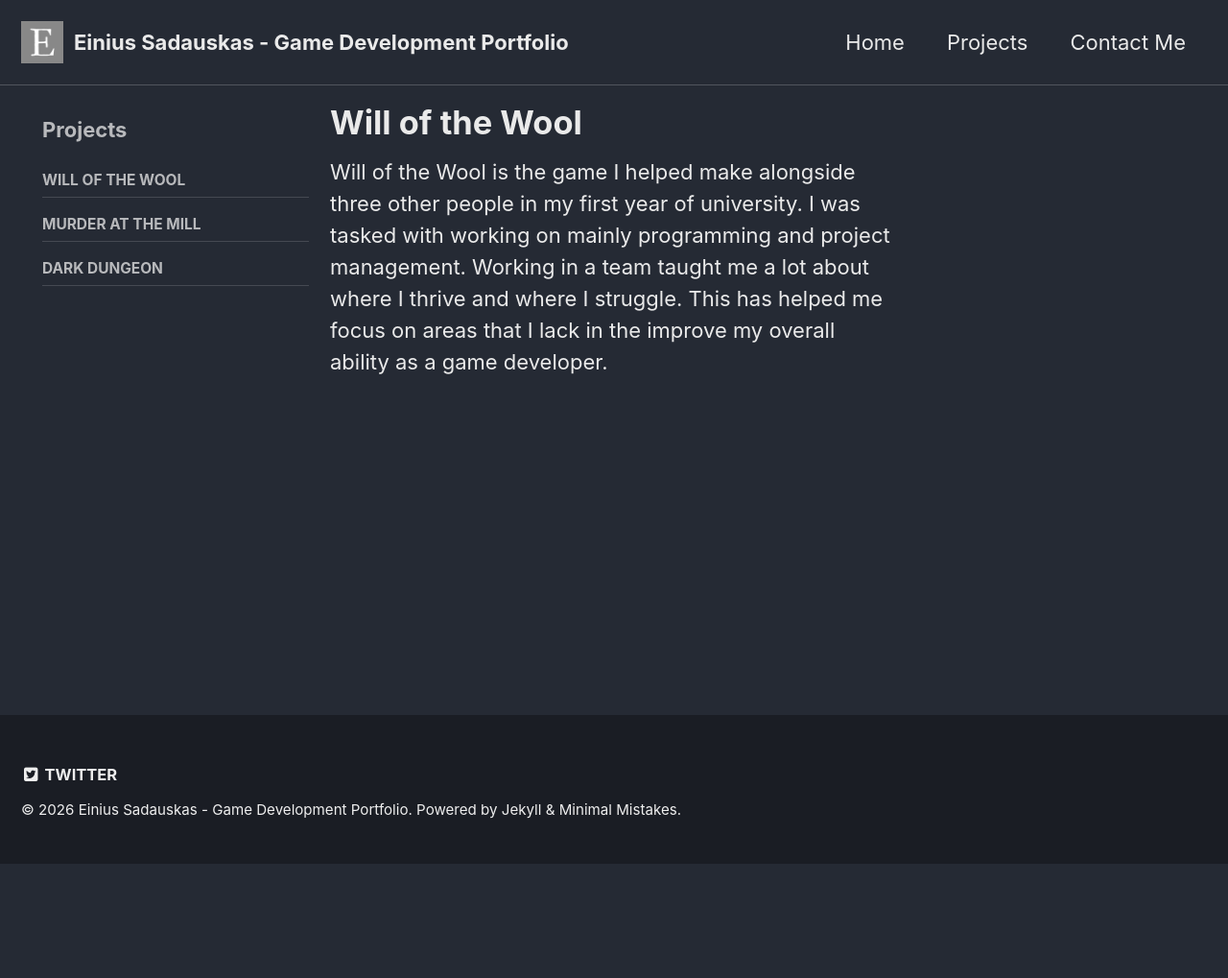
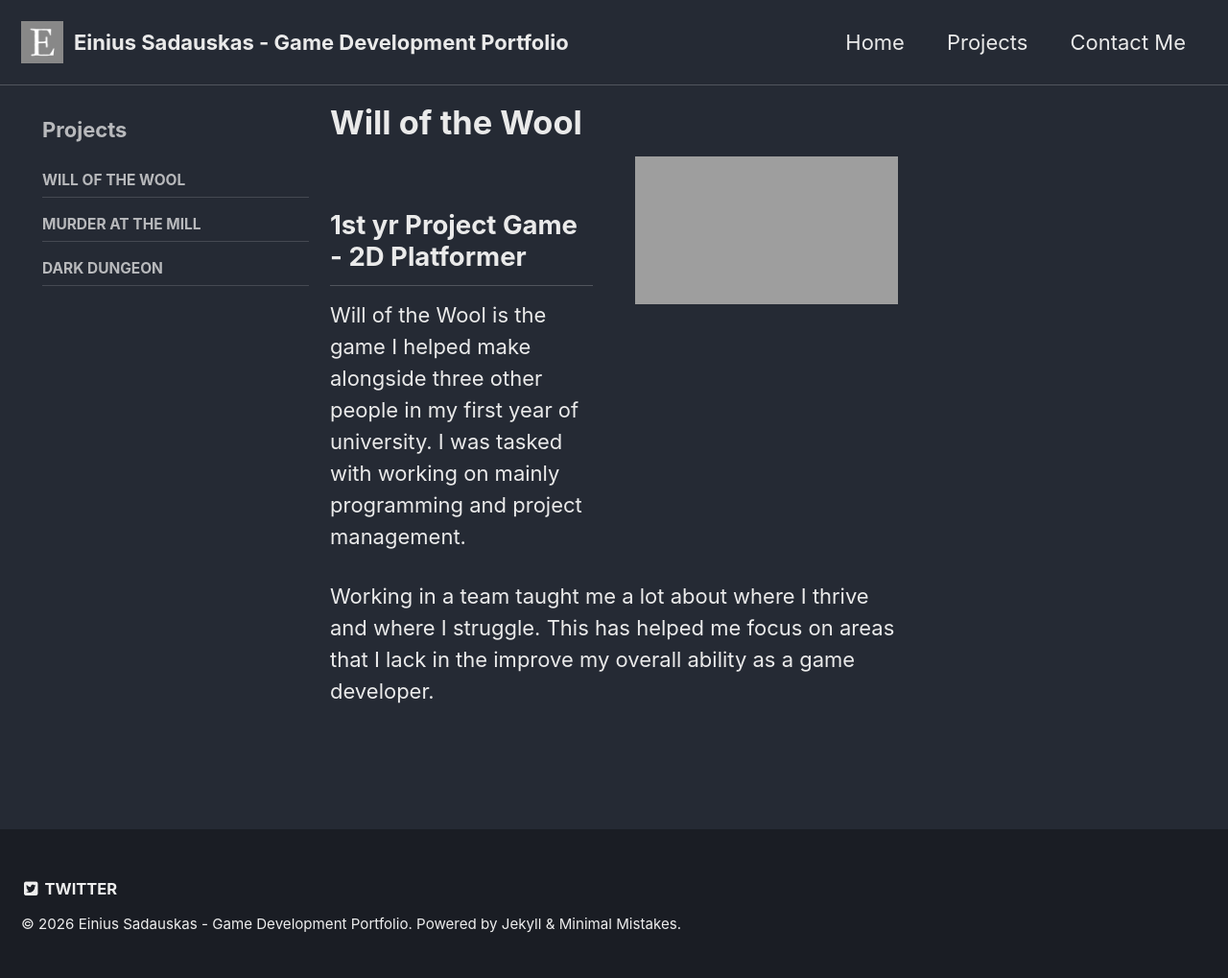
Before and after one commit to Einiuss/Einiuss.github.io, a Jekyll site: the page built from _pages/projects-wotw.md, in a window 1280 px wide. Shown: the whole page at 96% size. Built offline with Jekyll 4.4.1, drawn with Linux system fonts in a browser that asks for light colours; before the commit the page ends 900 px from its top, so only the background shows below that; grey boxes are pictures that could not be loaded.

Commit message:
Enhance project description layout and add video
Added structured layout and video content for the project description.

```diff
--- a/_pages/projects-wotw.md
+++ b/_pages/projects-wotw.md
@@ -8,5 +8,22 @@ sidebar:
     - projects
 
 ---
-Will of the Wool is the game I helped make alongside three other people in my first year of university. I was tasked with working on mainly programming and project management.
+
+<div style="display:flex; flex-wrap:wrap; gap:2rem; align-items:flex-start;">
+
+  <!-- LEFT: text content -->
+  <div style="flex:1 1 250px; min-width:250px;">
+    <h2>1st yr Project Game - 2D Platformer</h2>
+    <p>
+      Will of the Wool is the game I helped make alongside three other people in my first year of university. I was tasked with working on mainly programming and project management.
+    </p>
+  </div>
+
+  <!-- RIGHT: video/content area -->
+  <div style="flex:1 1 250px; min-width:250px;">
+    <!-- Replace this placeholder with a YouTube iframe or a video tag -->
+    {% include video id="5-Yo80GlGDs" provider="youtube" %}
+  </div>
+
+</div>
 Working in a team taught me a lot about where I thrive and where I struggle. This has helped me focus on areas that I lack in the improve my overall ability as a game developer.
```
